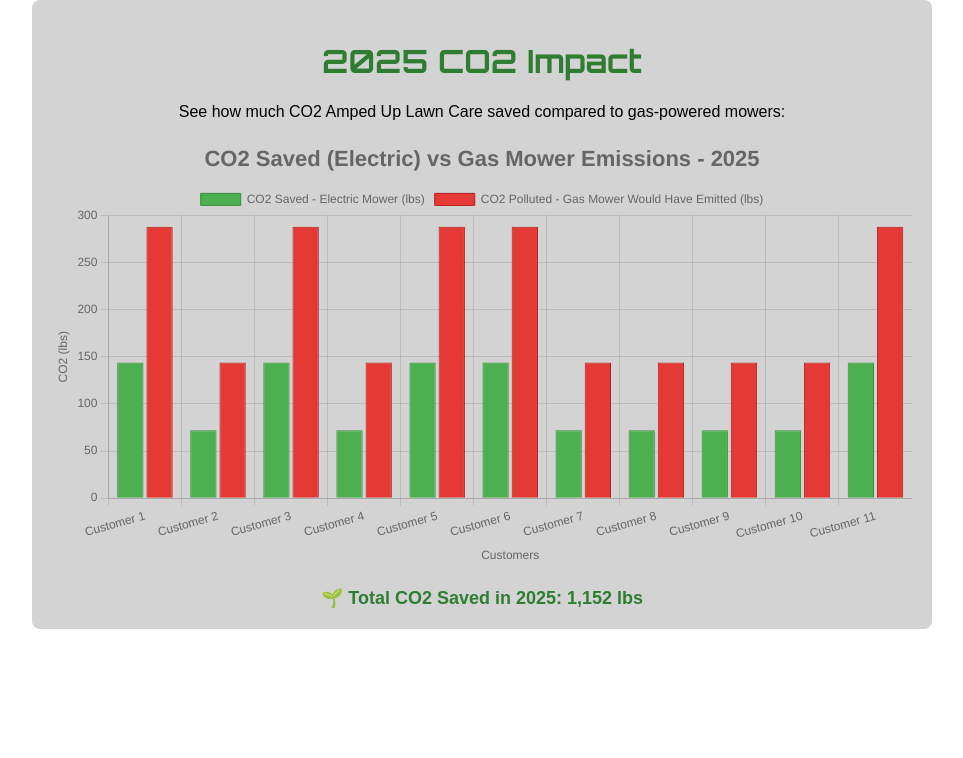
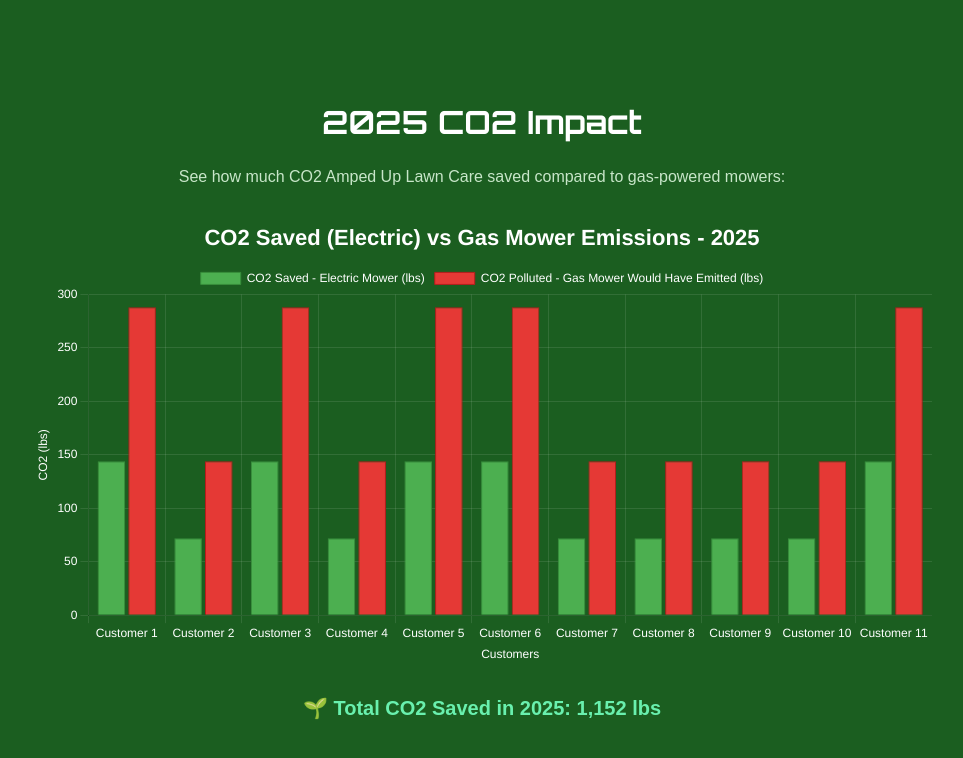
Before and after one commit to Hunt3r1997/lawn_website_project, a React (Create React App) app: page /co2 in a window 1280 px wide. Shown: the top 758 px of the page, without its empty margins (158-1121 px from the left). Built offline with nearby package versions, Linux system fonts and the light colour scheme.

Commit message:
Enhance CO2 component styles and colors
Updated styles and colors for better visibility and aesthetics.

```diff
--- a/src/components/CO2.js
+++ b/src/components/CO2.js
@@ -10,10 +10,7 @@ function CO2() {
     'Customer 6', 'Customer 7', 'Customer 8', 'Customer 9', 'Customer 10', 'Customer 11'
   ];
 
-  // CO2 saved per customer (electric mower)
   const co2Saved = [144, 72, 144, 72, 144, 144, 72, 72, 72, 72, 144];
-
-  // CO2 a gas mower would have emitted (2x the saved amount)
   const co2Gas = co2Saved.map(val => val * 2);
 
   const data = {
@@ -22,14 +19,14 @@ function CO2() {
       {
         label: 'CO2 Saved - Electric Mower (lbs)',
         data: co2Saved,
-        backgroundColor: '#4CAF50', // Green - matches your site buttons
+        backgroundColor: '#4CAF50',
         borderColor: '#388E3C',
         borderWidth: 1,
       },
       {
         label: 'CO2 Polluted - Gas Mower Would Have Emitted (lbs)',
         data: co2Gas,
-        backgroundColor: '#E53935', // Red - gas pollution
+        backgroundColor: '#E53935',
         borderColor: '#B71C1C',
         borderWidth: 1,
       },
@@ -42,6 +39,7 @@ function CO2() {
       title: {
         display: true,
         text: 'CO2 Saved (Electric) vs Gas Mower Emissions - 2025',
+        color: '#ffffff',
         font: { size: 22 },
       },
       tooltip: {
@@ -53,14 +51,21 @@ function CO2() {
       },
       legend: {
         position: 'top',
+        labels: {
+          color: '#ffffff', // White legend text
+        },
       },
     },
     scales: {
       x: {
-        title: { display: true, text: 'Customers' },
+        title: { display: true, text: 'Customers', color: '#ffffff' },
+        ticks: { color: '#ffffff' },
+        grid: { color: 'rgba(255,255,255,0.1)' },
       },
       y: {
-        title: { display: true, text: 'CO2 (lbs)' },
+        title: { display: true, text: 'CO2 (lbs)', color: '#ffffff' },
+        ticks: { color: '#ffffff' },
+        grid: { color: 'rgba(255,255,255,0.1)' },
         beginAtZero: true,
       },
     },
@@ -72,20 +77,27 @@ function CO2() {
   return (
     <div
       style={{
-        padding: '20px',
-        backgroundColor: '#d3d3d3',
-        borderRadius: '8px',
-        textAlign: 'center',
-        maxWidth: '900px',
-        margin: '0 auto',
+        minHeight: '100vh',        // Full screen height
+        width: '100%',
+        backgroundColor: '#1b5e20', // Dark green background
+        display: 'flex',
+        flexDirection: 'column',
+        justifyContent: 'center',
+        alignItems: 'center',
+        padding: '40px 20px',
+        boxSizing: 'border-box',
       }}
     >
-      <h1 style={{ fontFamily: 'Orbitron, sans-serif', color: '#2e7d32' }}>
+      <h1 style={{ fontFamily: 'Orbitron, sans-serif', color: '#ffffff', marginBottom: '10px' }}>
         2025 CO2 Impact
       </h1>
-      <p>See how much CO2 Amped Up Lawn Care saved compared to gas-powered mowers:</p>
-      <Bar data={data} options={options} />
-      <div style={{ marginTop: '20px', fontSize: '18px', fontWeight: 'bold', color: '#2e7d32' }}>
+      <p style={{ color: '#c8e6c9', marginBottom: '30px' }}>
+        See how much CO2 Amped Up Lawn Care saved compared to gas-powered mowers:
+      </p>
+      <div style={{ width: '100%', maxWidth: '900px' }}>
+        <Bar data={data} options={options} />
+      </div>
+      <div style={{ marginTop: '30px', fontSize: '20px', fontWeight: 'bold', color: '#69f0ae' }}>
         🌱 Total CO2 Saved in 2025: 1,152 lbs
       </div>
     </div>
```
